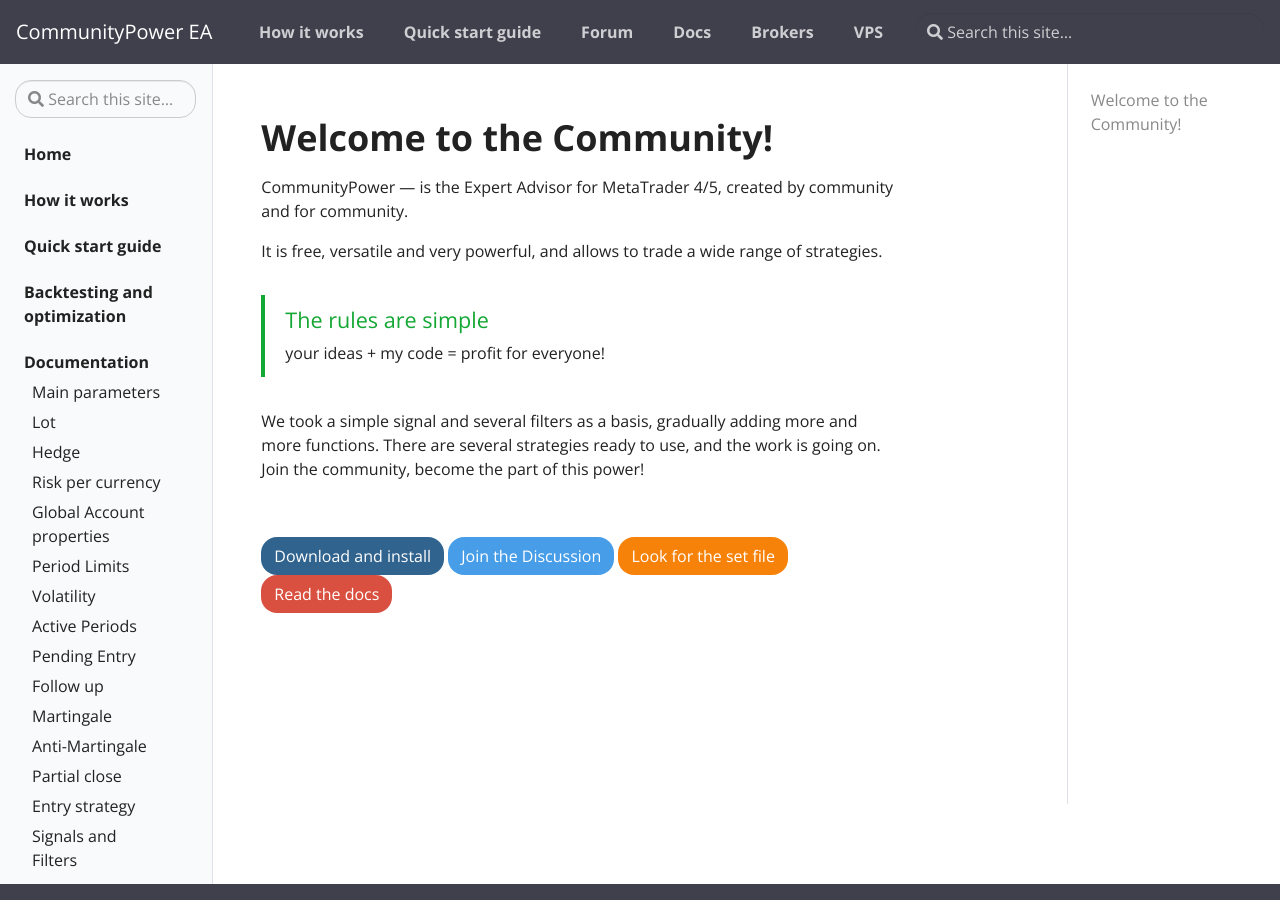
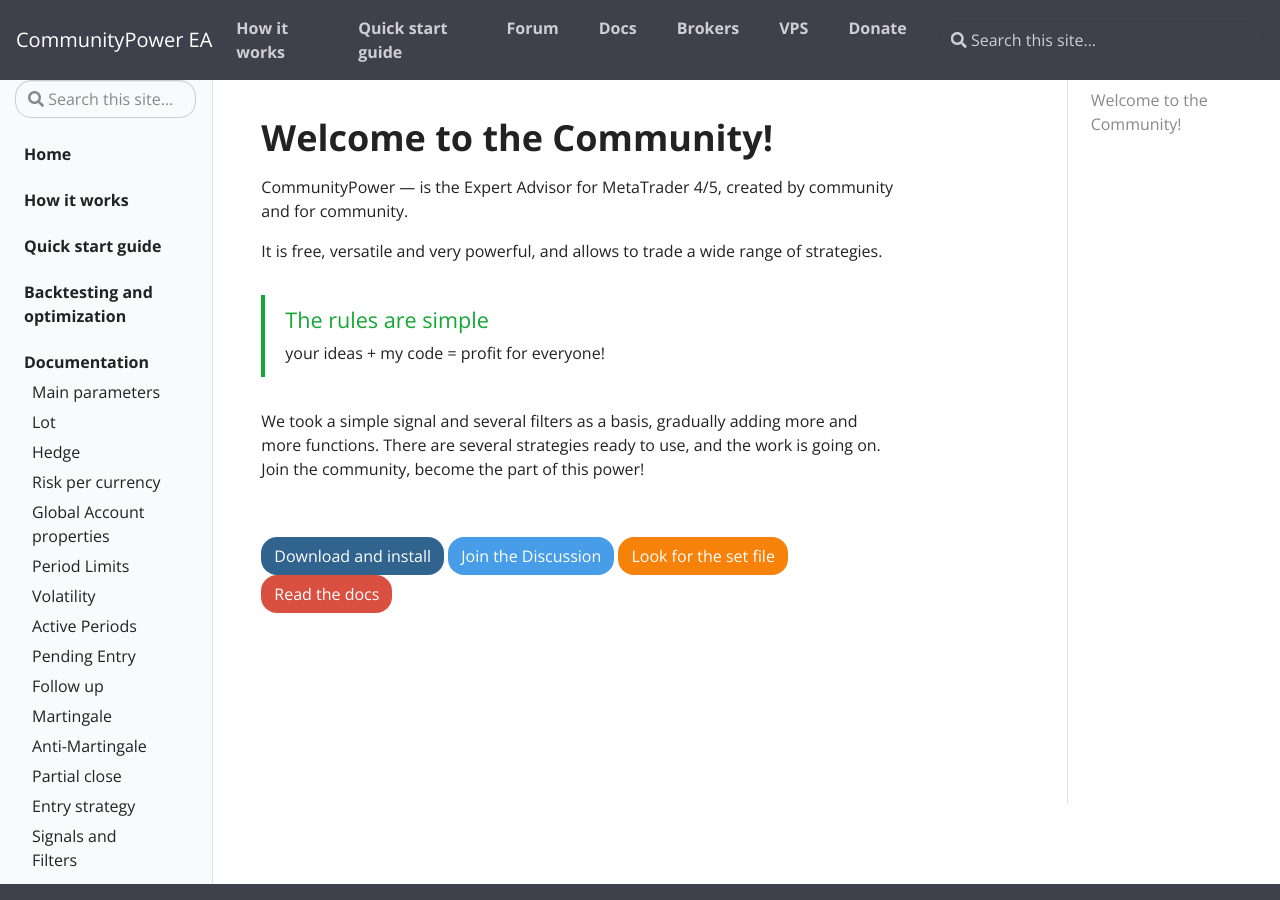
Before and after one commit to komposter/CommunityPowerEA.com, a Jekyll site: the page built from pages/index.md, in a window 1280 px wide and 900 px high. Built offline with Jekyll 4.4.1, drawn with Linux system fonts in a browser that asks for light colours.

Commit message:
Content change

```diff
--- a/_data/navigation.yml
+++ b/_data/navigation.yml
@@ -11,3 +11,5 @@
   url: "brokers"
 - title: "VPS"
   url: "vps"
+- title: "Donate"
+  url: "donate"
```
